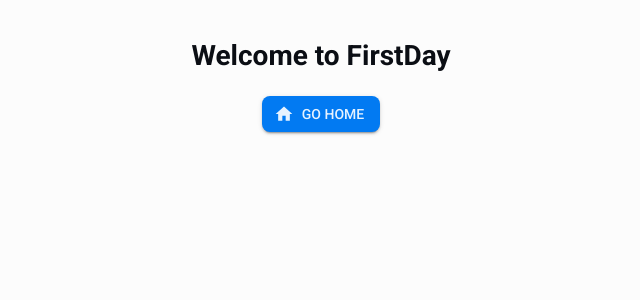
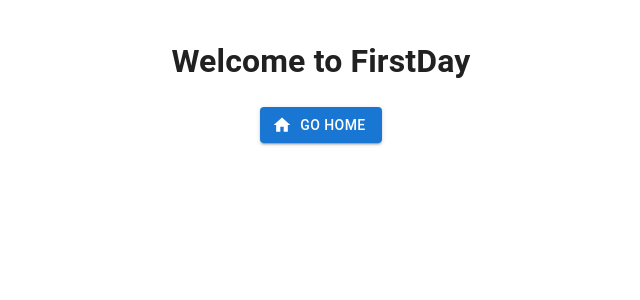
Before and after one commit to abianche/firstday, a Next.js app: page / in a window 1280 px wide. Shown: the top 300 px of the page, without its empty margins (319-959 px from the left). Built offline with nearby package versions, Linux system fonts and the light colour scheme; what @mui/material-nextjs would draw is missing.

Commit message:
removed custom theme

```diff
--- a/src/theme.ts
+++ b/src/theme.ts
@@ -1,16 +1,14 @@
 "use client";
 
-import { colorSchemes, typography, shape } from "./theme/themePrimitives";
 import { createTheme } from "@mui/material";
 
 const theme = createTheme({
-  // defaultColorScheme: "dark",
   cssVariables: {
     colorSchemeSelector: "data-mui-color-scheme",
   },
-  colorSchemes,
-  typography,
-  shape,
+  colorSchemes: {
+    dark: true,
+  },
 });
 
 export default theme;
--- a/src/theme/themePrimitives.ts
+++ /dev/null
@@ -1,391 +0,0 @@
-import { createTheme, PaletteMode } from "@mui/material";
-import { alpha, Shadows } from "@mui/material/styles";
-import { Roboto } from "next/font/google";
-
-const defaultTheme = createTheme();
-
-const customShadows: Shadows = [...defaultTheme.shadows];
-
-export const brand = {
-  50: "hsl(210, 100%, 95%)",
-  100: "hsl(210, 100%, 92%)",
-  200: "hsl(210, 100%, 80%)",
-  300: "hsl(210, 100%, 65%)",
-  400: "hsl(210, 98%, 48%)",
-  500: "hsl(210, 98%, 42%)",
-  600: "hsl(210, 98%, 55%)",
-  700: "hsl(210, 100%, 35%)",
-  800: "hsl(210, 100%, 16%)",
-  900: "hsl(210, 100%, 21%)",
-};
-
-export const gray = {
-  50: "hsl(220, 35%, 97%)",
-  100: "hsl(220, 30%, 94%)",
-  200: "hsl(220, 20%, 88%)",
-  300: "hsl(220, 20%, 80%)",
-  400: "hsl(220, 20%, 65%)",
-  500: "hsl(220, 20%, 42%)",
-  600: "hsl(220, 20%, 35%)",
-  700: "hsl(220, 20%, 25%)",
-  800: "hsl(220, 30%, 6%)",
-  900: "hsl(220, 35%, 3%)",
-};
-
-export const green = {
-  50: "hsl(120, 80%, 98%)",
-  100: "hsl(120, 75%, 94%)",
-  200: "hsl(120, 75%, 87%)",
-  300: "hsl(120, 61%, 77%)",
-  400: "hsl(120, 44%, 53%)",
-  500: "hsl(120, 59%, 30%)",
-  600: "hsl(120, 70%, 25%)",
-  700: "hsl(120, 75%, 16%)",
-  800: "hsl(120, 84%, 10%)",
-  900: "hsl(120, 87%, 6%)",
-};
-
-export const orange = {
-  50: "hsl(45, 100%, 97%)",
-  100: "hsl(45, 92%, 90%)",
-  200: "hsl(45, 94%, 80%)",
-  300: "hsl(45, 90%, 65%)",
-  400: "hsl(45, 90%, 40%)",
-  500: "hsl(45, 90%, 35%)",
-  600: "hsl(45, 91%, 25%)",
-  700: "hsl(45, 94%, 20%)",
-  800: "hsl(45, 95%, 16%)",
-  900: "hsl(45, 93%, 12%)",
-};
-
-export const red = {
-  50: "hsl(0, 100%, 97%)",
-  100: "hsl(0, 92%, 90%)",
-  200: "hsl(0, 94%, 80%)",
-  300: "hsl(0, 90%, 65%)",
-  400: "hsl(0, 90%, 40%)",
-  500: "hsl(0, 90%, 30%)",
-  600: "hsl(0, 91%, 25%)",
-  700: "hsl(0, 94%, 18%)",
-  800: "hsl(0, 95%, 12%)",
-  900: "hsl(0, 93%, 6%)",
-};
-
-export const getDesignTokens = (mode: PaletteMode) => {
-  customShadows[1] =
-    mode === "dark"
-      ? "hsla(220, 30%, 5%, 0.7) 0px 4px 16px 0px, hsla(220, 25%, 10%, 0.8) 0px 8px 16px -5px"
-      : "hsla(220, 30%, 5%, 0.07) 0px 4px 16px 0px, hsla(220, 25%, 10%, 0.07) 0px 8px 16px -5px";
-
-  return {
-    palette: {
-      mode,
-      primary: {
-        light: brand[200],
-        main: brand[400],
-        dark: brand[700],
-        contrastText: brand[50],
-        ...(mode === "dark" && {
-          contrastText: brand[50],
-          light: brand[300],
-          main: brand[400],
-          dark: brand[700],
-        }),
-      },
-      info: {
-        light: brand[100],
-        main: brand[300],
-        dark: brand[600],
-        contrastText: gray[50],
-        ...(mode === "dark" && {
-          contrastText: brand[300],
-          light: brand[500],
-          main: brand[700],
-          dark: brand[900],
-        }),
-      },
-      warning: {
-        light: orange[300],
-        main: orange[400],
-        dark: orange[800],
-        ...(mode === "dark" && {
-          light: orange[400],
-          main: orange[500],
-          dark: orange[700],
-        }),
-      },
-      error: {
-        light: red[300],
-        main: red[400],
-        dark: red[800],
-        ...(mode === "dark" && {
-          light: red[400],
-          main: red[500],
-          dark: red[700],
-        }),
-      },
-      success: {
-        light: green[300],
-        main: green[400],
-        dark: green[800],
-        ...(mode === "dark" && {
-          light: green[400],
-          main: green[500],
-          dark: green[700],
-        }),
-      },
-      grey: {
-        ...gray,
-      },
-      divider: mode === "dark" ? alpha(gray[700], 0.6) : alpha(gray[300], 0.4),
-      background: {
-        default: "hsl(0, 0%, 99%)",
-        paper: "hsl(220, 35%, 97%)",
-        ...(mode === "dark" && {
-          default: gray[900],
-          paper: "hsl(220, 30%, 7%)",
-        }),
-      },
-      text: {
-        primary: gray[800],
-        secondary: gray[600],
-        warning: orange[400],
-        ...(mode === "dark" && {
-          primary: "hsl(0, 0%, 100%)",
-          secondary: gray[400],
-        }),
-      },
-      action: {
-        hover: alpha(gray[200], 0.2),
-        selected: `${alpha(gray[200], 0.3)}`,
-        ...(mode === "dark" && {
-          hover: alpha(gray[600], 0.2),
-          selected: alpha(gray[600], 0.3),
-        }),
-      },
-    },
-    typography: {
-      fontFamily: ['"Inter", "sans-serif"'].join(","),
-      h1: {
-        fontSize: defaultTheme.typography.pxToRem(48),
-        fontWeight: 600,
-        lineHeight: 1.2,
-        letterSpacing: -0.5,
-      },
-      h2: {
-        fontSize: defaultTheme.typography.pxToRem(36),
-        fontWeight: 600,
-        lineHeight: 1.2,
-      },
-      h3: {
-        fontSize: defaultTheme.typography.pxToRem(30),
-        lineHeight: 1.2,
-      },
-      h4: {
-        fontSize: defaultTheme.typography.pxToRem(24),
-        fontWeight: 600,
-        lineHeight: 1.5,
-      },
-      h5: {
-        fontSize: defaultTheme.typography.pxToRem(20),
-        fontWeight: 600,
-      },
-      h6: {
-        fontSize: defaultTheme.typography.pxToRem(18),
-        fontWeight: 600,
-      },
-      subtitle1: {
-        fontSize: defaultTheme.typography.pxToRem(18),
-      },
-      subtitle2: {
-        fontSize: defaultTheme.typography.pxToRem(14),
-        fontWeight: 500,
-      },
-      body1: {
-        fontSize: defaultTheme.typography.pxToRem(14),
-      },
-      body2: {
-        fontSize: defaultTheme.typography.pxToRem(14),
-        fontWeight: 400,
-      },
-      caption: {
-        fontSize: defaultTheme.typography.pxToRem(12),
-        fontWeight: 400,
-      },
-    },
-    shape: {
-      borderRadius: 8,
-    },
-    shadows: customShadows,
-  };
-};
-
-export const colorSchemes = {
-  light: {
-    palette: {
-      primary: {
-        light: brand[200],
-        main: brand[400],
-        dark: brand[700],
-        contrastText: brand[50],
-      },
-      info: {
-        light: brand[100],
-        main: brand[300],
-        dark: brand[600],
-        contrastText: gray[50],
-      },
-      warning: {
-        light: orange[300],
-        main: orange[400],
-        dark: orange[800],
-      },
-      error: {
-        light: red[300],
-        main: red[400],
-        dark: red[800],
-      },
-      success: {
-        light: green[300],
-        main: green[400],
-        dark: green[800],
-      },
-      grey: {
-        ...gray,
-      },
-      divider: alpha(gray[300], 0.4),
-      background: {
-        default: "hsl(0, 0%, 99%)",
-        paper: "hsl(220, 35%, 97%)",
-      },
-      text: {
-        primary: gray[800],
-        secondary: gray[600],
-        warning: orange[400],
-      },
-      action: {
-        hover: alpha(gray[200], 0.2),
-        selected: `${alpha(gray[200], 0.3)}`,
-      },
-      baseShadow:
-        "hsla(220, 30%, 5%, 0.07) 0px 4px 16px 0px, hsla(220, 25%, 10%, 0.07) 0px 8px 16px -5px",
-    },
-  },
-  dark: {
-    palette: {
-      primary: {
-        contrastText: brand[50],
-        light: brand[300],
-        main: brand[400],
-        dark: brand[700],
-      },
-      info: {
-        contrastText: brand[300],
-        light: brand[500],
-        main: brand[700],
-        dark: brand[900],
-      },
-      warning: {
-        light: orange[400],
-        main: orange[500],
-        dark: orange[700],
-      },
-      error: {
-        light: red[400],
-        main: red[500],
-        dark: red[700],
-      },
-      success: {
-        light: green[400],
-        main: green[500],
-        dark: green[700],
-      },
-      grey: {
-        ...gray,
-      },
-      divider: alpha(gray[700], 0.6),
-      background: {
-        default: gray[900],
-        paper: "hsl(220, 30%, 7%)",
-      },
-      text: {
-        primary: "hsl(0, 0%, 100%)",
-        secondary: gray[400],
-      },
-      action: {
-        hover: alpha(gray[600], 0.2),
-        selected: alpha(gray[600], 0.3),
-      },
-      baseShadow:
-        "hsla(220, 30%, 5%, 0.7) 0px 4px 16px 0px, hsla(220, 25%, 10%, 0.8) 0px 8px 16px -5px",
-    },
-  },
-};
-
-const roboto = Roboto({
-  weight: ["300", "400", "500", "700"],
-  subsets: ["latin"],
-  display: "swap",
-});
-
-export const typography = {
-  fontFamily: roboto.style.fontFamily,
-  h1: {
-    fontSize: defaultTheme.typography.pxToRem(48),
-    fontWeight: 600,
-    lineHeight: 1.2,
-    letterSpacing: -0.5,
-  },
-  h2: {
-    fontSize: defaultTheme.typography.pxToRem(36),
-    fontWeight: 600,
-    lineHeight: 1.2,
-  },
-  h3: {
-    fontSize: defaultTheme.typography.pxToRem(30),
-    lineHeight: 1.2,
-  },
-  h4: {
-    fontSize: defaultTheme.typography.pxToRem(24),
-    fontWeight: 600,
-    lineHeight: 1.5,
-  },
-  h5: {
-    fontSize: defaultTheme.typography.pxToRem(20),
-    fontWeight: 600,
-  },
-  h6: {
-    fontSize: defaultTheme.typography.pxToRem(18),
-    fontWeight: 600,
-  },
-  subtitle1: {
-    fontSize: defaultTheme.typography.pxToRem(18),
-  },
-  subtitle2: {
-    fontSize: defaultTheme.typography.pxToRem(14),
-    fontWeight: 500,
-  },
-  body1: {
-    fontSize: defaultTheme.typography.pxToRem(14),
-  },
-  body2: {
-    fontSize: defaultTheme.typography.pxToRem(14),
-    fontWeight: 400,
-  },
-  caption: {
-    fontSize: defaultTheme.typography.pxToRem(12),
-    fontWeight: 400,
-  },
-};
-
-export const shape = {
-  borderRadius: 8,
-};
-
-// @ts-expect-error: slicing typing issue
-const defaultShadows: Shadows = [
-  "none",
-  "var(--template-palette-baseShadow)",
-  ...defaultTheme.shadows.slice(2),
-];
-export const shadows = defaultShadows;
```
